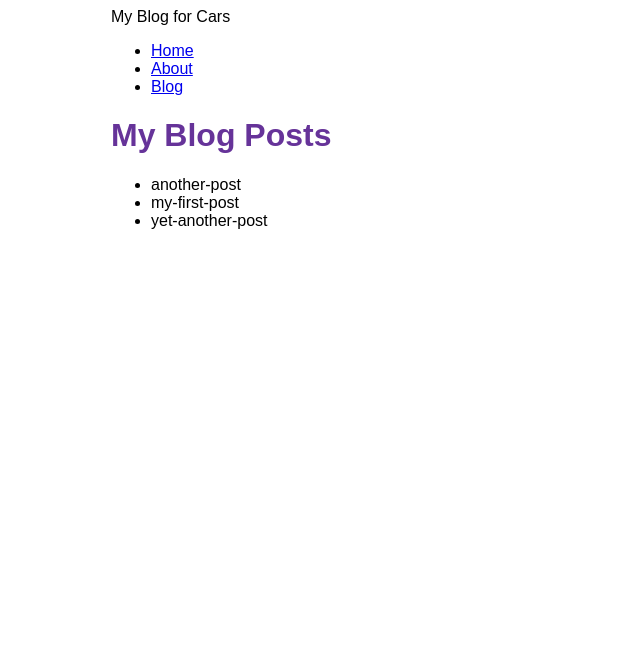
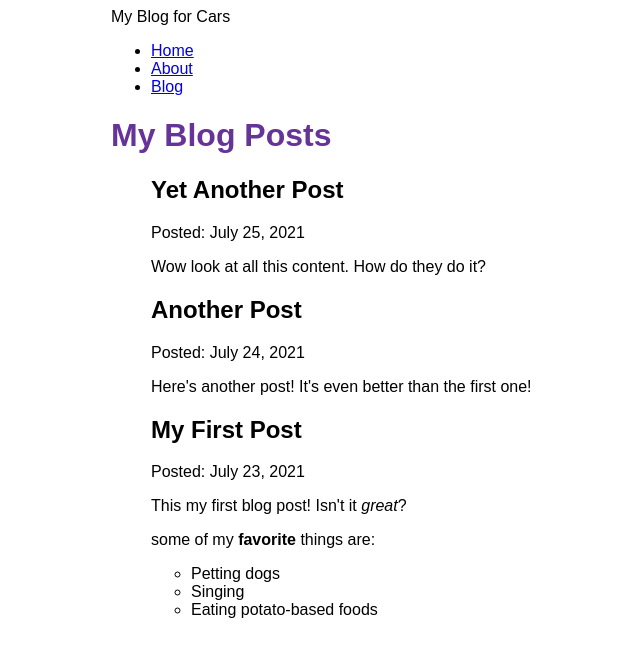
Before and after one commit to tahseenafzal/my-blog, a Gatsby site: page /blog in a window 1280 px wide. Shown: the whole page, without its empty margins (279-919 px from the left). Built offline with nearby package versions, Linux system fonts and the light colour scheme; Gatsby itself is replaced by a stand-in of ours.

Commit message:
create query from mdx and render data using mdxRenderer Element

```diff
--- a/src/pages/blog.js
+++ b/src/pages/blog.js
@@ -1,5 +1,6 @@
 import * as React from 'react';
-import {graphql} from 'gatsby'
+import {graphql} from 'gatsby';
+import {MDXRenderer} from 'gatsby-plugin-mdx'
 import Layout from '../components/layout';
 
 const BlogPage =({data})=>{
@@ -7,13 +8,15 @@
         <Layout pageTitle="My Blog Posts">
             <ul>
                 {
-                    data.allFile.nodes.map(node => (
-                        <li key={node.name}>
-                            {node.name}
-                        </li>
-                    )
-
-                    )
+                   data.allMdx.nodes.map((node) => (
+                    <article key={node.id}>
+                      <h2>{node.frontmatter.title}</h2>
+                      <p>Posted: {node.frontmatter.date}</p>
+                      <MDXRenderer>
+                          {node.body}
+                      </MDXRenderer>
+                    </article>
+                  ))
                 }
             </ul>
         </Layout>
@@ -22,13 +25,17 @@
 
 export const query = graphql`
 query {
-    allFile{
-          nodes{
-              name
+    allMdx(sort: {fields: frontmatter___date, order: DESC}) {
+      nodes {
+        frontmatter {
+          date(formatString: "MMMM D, YYYY")
+          title
+        }
+        id
+        body
       }
     }
   }
-
 `
 
 export default BlogPage;
```
